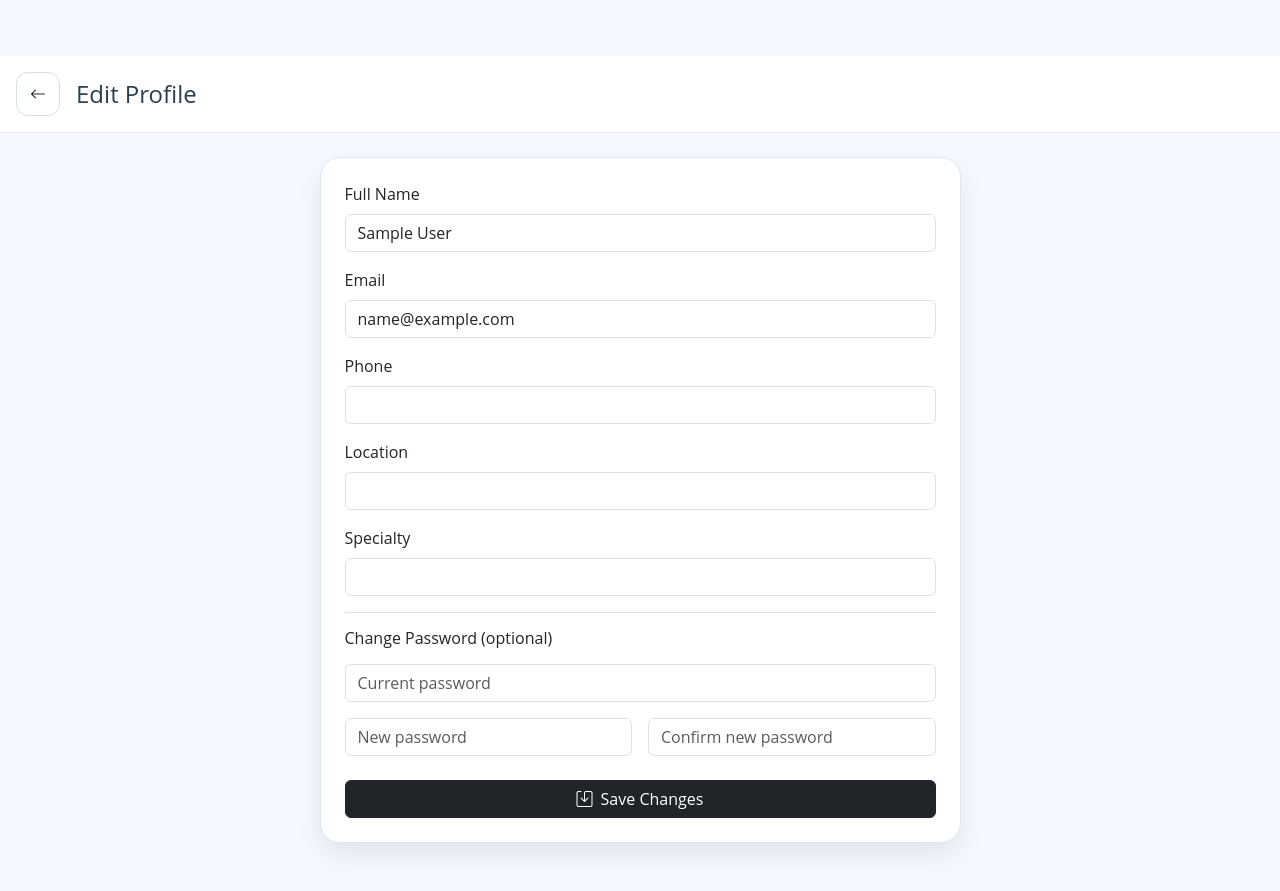
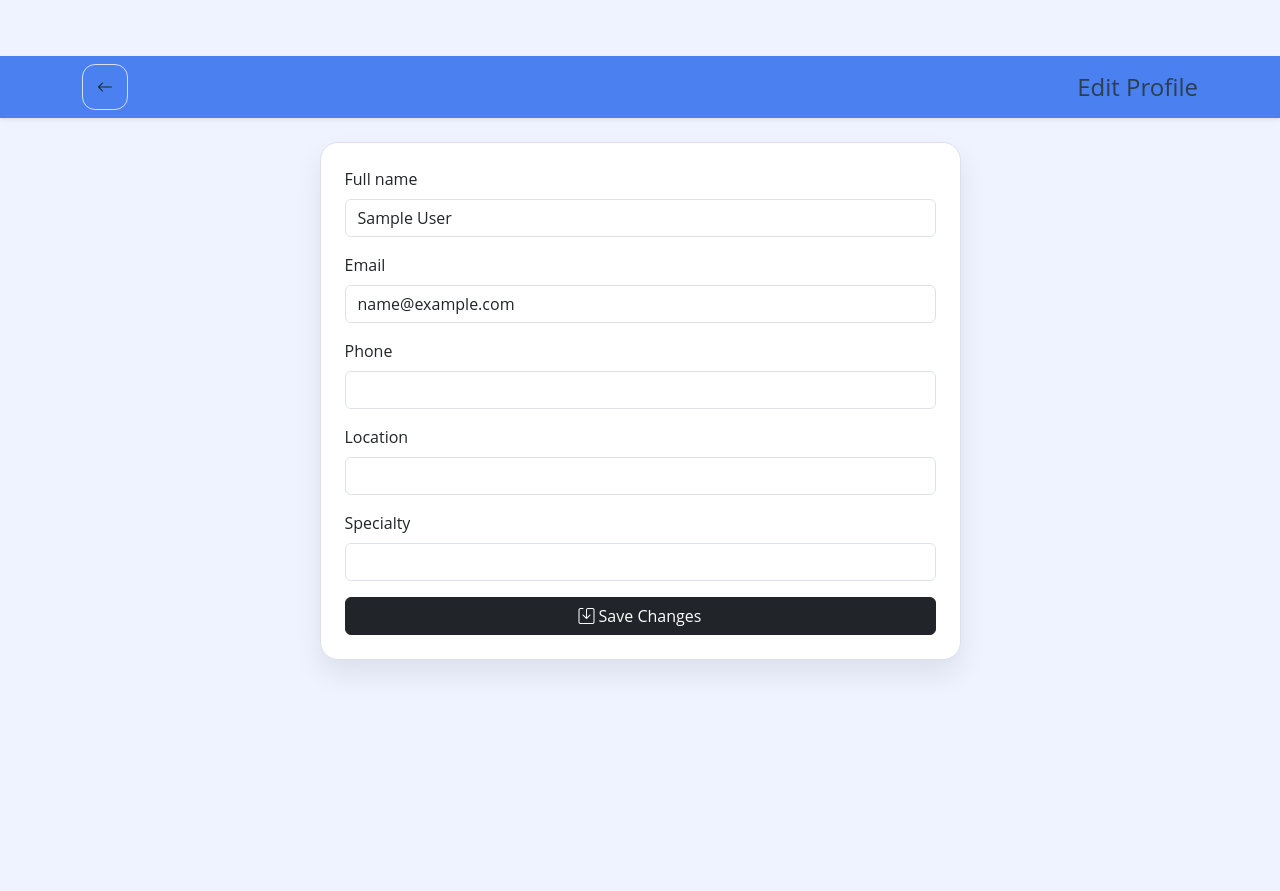
Before and after one commit to gulshanaradalia/Web-Based-Doctor-Appointment-and-Online-Consultation-Management-System, a PHP site: page /edit_profile.php in a window 1280 px wide. After the commit the page ends 669 px from the top, so only its background shows below. Run offline with PHP 8.4, Linux system fonts and the light colour scheme; the visitor is signed in with stand-in values (Sample User, id 1).

Commit message:
profile management

```diff
--- a/admin_dashboard.php
+++ b/admin_dashboard.php
@@ -48,6 +48,7 @@ $stmt->close();
         </button>
         <div class="collapse navbar-collapse" id="navbarNav">
             <ul class="navbar-nav ms-auto">
+                <li class="nav-item"><a class="nav-link" href="profile.php">Profile</a></li>
                 <li class="nav-item"><a class="nav-link" href="logout.php">Logout</a></li>
             </ul>
         </div>
--- a/doctor_dashboard.php
+++ b/doctor_dashboard.php
@@ -77,6 +77,7 @@ $stmt->close();
         </button>
         <div class="collapse navbar-collapse" id="navbarNav">
             <ul class="navbar-nav ms-auto">
+                <li class="nav-item"><a class="nav-link" href="profile.php">Profile</a></li>
                 <li class="nav-item"><a class="nav-link" href="logout.php">Logout</a></li>
             </ul>
         </div>
--- a/edit_profile.php
+++ b/edit_profile.php
@@ -31,9 +31,6 @@ if ($_SERVER['REQUEST_METHOD'] === 'POST') {
     $phone = clean($_POST['phone'] ?? '');
     $location = clean($_POST['location'] ?? '');
     $specialty = clean($_POST['specialty'] ?? '');
-    $old_password = $_POST['old_password'] ?? '';
-    $new_password = $_POST['new_password'] ?? '';
-    $confirm_password = $_POST['confirm_password'] ?? '';
 
     if ($name === '' || $email === '' || $phone === '') {
         $errors[] = 'Name, Email and Phone are required.';
@@ -43,50 +40,22 @@ if ($_SERVER['REQUEST_METHOD'] === 'POST') {
     }
 
     if (empty($errors)) {
-        $stmt = $conn->prepare('SELECT id FROM users WHERE (email = ? OR phone = ?) AND id != ? LIMIT 1');
-        $stmt->bind_param('ssi', $email, $phone, $user_id);
-        $stmt->execute();
-        $exists = $stmt->get_result()->fetch_assoc();
-        $stmt->close();
+        $exists_stmt = $conn->prepare('SELECT id FROM users WHERE (email = ? OR phone = ?) AND id != ? LIMIT 1');
+        $exists_stmt->bind_param('ssi', $email, $phone, $user_id);
+        $exists_stmt->execute();
+        $exists = $exists_stmt->get_result()->fetch_assoc();
+        $exists_stmt->close();
 
         if ($exists) {
-            $errors[] = 'Email or phone already used by another user.';
-        }
-    }
-
-    if ($old_password !== '' || $new_password !== '' || $confirm_password !== '') {
-        if ($old_password === '' || $new_password === '' || $confirm_password === '') {
-            $errors[] = 'Fill in all password fields to change password.';
-        } elseif ($new_password !== $confirm_password) {
-            $errors[] = 'New password and confirmation do not match.';
-        } elseif (strlen($new_password) < 6) {
-            $errors[] = 'New password should be at least 6 characters.';
-        } else {
-            $passStmt = $conn->prepare('SELECT password_hash FROM users WHERE id = ? LIMIT 1');
-            $passStmt->bind_param('i', $user_id);
-            $passStmt->execute();
-            $passData = $passStmt->get_result()->fetch_assoc();
-            $passStmt->close();
-
-            if (!$passData || !password_verify($old_password, $passData['password_hash'])) {
-                $errors[] = 'Current password is incorrect.';
-            }
+            $errors[] = 'Email or phone is already used by another user.';
         }
     }
 
     if (empty($errors)) {
-        $stmt = $conn->prepare('UPDATE users SET name = ?, email = ?, phone = ?, location = ?, specialty = ? WHERE id = ?');
-        $stmt->bind_param('sssssi', $name, $email, $phone, $location, $specialty, $user_id);
-        $stmt->execute();
-        $stmt->close();
-
-        if ($old_password !== '' && $new_password !== '' && $confirm_password !== '') {
-            $hash = password_hash($new_password, PASSWORD_BCRYPT);
-            $stmt = $conn->prepare('UPDATE users SET password_hash = ? WHERE id = ?');
-            $stmt->bind_param('si', $hash, $user_id);
-            $stmt->execute();
-            $stmt->close();
-        }
+        $update_stmt = $conn->prepare('UPDATE users SET name = ?, email = ?, phone = ?, location = ?, specialty = ? WHERE id = ?');
+        $update_stmt->bind_param('sssssi', $name, $email, $phone, $location, $specialty, $user_id);
+        $update_stmt->execute();
+        $update_stmt->close();
 
         $_SESSION['name'] = $name;
         $success = true;
@@ -98,6 +67,7 @@ if ($_SERVER['REQUEST_METHOD'] === 'POST') {
         $user['specialty'] = $specialty;
     }
 }
+
 ?>
 <!DOCTYPE html>
 <html lang="en">
@@ -109,44 +79,37 @@ if ($_SERVER['REQUEST_METHOD'] === 'POST') {
 <link href="https://cdn.jsdelivr.net/npm/bootstrap-icons@1.10.5/font/bootstrap-icons.css" rel="stylesheet">
 <link href="style.css" rel="stylesheet">
 <style>
-    body { background: #f5f8ff; }
-    .card-custom { border-radius: 20px; border: 1px solid #dfe6ef; box-shadow: 0 12px 26px rgba(0, 0, 0, 0.08); }
-    .back-btn { width: 44px; height: 44px; border-radius: 12px; border: 1px solid #d7dde9; display: inline-flex; align-items: center; justify-content: center; }
+  body { background: #eef3ff; }
+  .back-btn { width: 46px; height: 46px; border-radius: 13px; border: 1px solid #d7dde9; display: inline-flex; align-items: center; justify-content: center; }
+  .form-card { border-radius: 18px; border: 1px solid #dbe0eb; box-shadow: 0 14px 28px rgba(0,0,0,0.08); }
 </style>
 </head>
 <body>
-<header class="p-3" style="background: #fff; border-bottom:1px solid #e9edf4;">
-    <div class="d-flex align-items-center">
+<nav class="navbar navbar-light bg-white shadow-sm">
+  <div class="container">
     <a href="profile.php" class="back-btn text-dark"><i class="bi bi-arrow-left"></i></a>
-        <h4 class="ms-3 mb-0">Edit Profile</h4>
+    <h4 class="mb-0 ms-2">Edit Profile</h4>
   </div>
-</header>
+</nav>
 <main class="container mt-4 mb-5">
   <div class="row justify-content-center">
     <div class="col-lg-7">
-            <div class="card card-custom p-4">
+      <div class="card form-card p-4">
         <?php if ($success): ?>
           <div class="alert alert-success">Profile updated successfully.</div>
         <?php endif; ?>
         <?php if (!empty($errors)): ?>
-                    <div class="alert alert-danger"><ul class="mb-0"><?php foreach ($errors as $error): ?><li><?php echo clean($error); ?></li><?php endforeach; ?></ul></div>
+          <div class="alert alert-danger"><ul class="mb-0"><?php foreach ($errors as $err): ?><li><?php echo clean($err); ?></li><?php endforeach; ?></ul></div>
         <?php endif; ?>
 
         <form method="POST">
-                    <div class="mb-3"><label class="form-label">Full Name</label><input type="text" name="name" class="form-control" value="<?php echo clean($user['name']); ?>" required></div>
+          <div class="mb-3"><label class="form-label">Full name</label><input type="text" name="name" class="form-control" value="<?php echo clean($user['name']); ?>" required></div>
           <div class="mb-3"><label class="form-label">Email</label><input type="email" name="email" class="form-control" value="<?php echo clean($user['email']); ?>" required></div>
           <div class="mb-3"><label class="form-label">Phone</label><input type="tel" name="phone" class="form-control" value="<?php echo clean($user['phone']); ?>" required></div>
           <div class="mb-3"><label class="form-label">Location</label><input type="text" name="location" class="form-control" value="<?php echo clean($user['location']); ?>"></div>
-                    <div class="mb-3"><label class="form-label">Specialty</label><input type="text" name="specialty" class="form-control" value="<?php echo clean($user['specialty']); ?>" <?php echo $user['role'] === 'doctor' ? '' : 'readonly'; ?>></div>
+          <div class="mb-3"><label class="form-label">Specialty</label><input type="text" name="specialty" class="form-control" value="<?php echo clean($user['specialty']); ?>" <?php echo $user['role']==='doctor' ? '' : 'readonly'; ?>></div>
 
-                    <div class="pt-3 pb-2 border-top mt-3"><h6>Change Password (optional)</h6></div>
-                    <div class="mb-3"><input type="password" name="old_password" class="form-control" placeholder="Current password"></div>
-                    <div class="row g-3 mb-4">
-                        <div class="col-md-6"><input type="password" name="new_password" class="form-control" placeholder="New password"></div>
-                        <div class="col-md-6"><input type="password" name="confirm_password" class="form-control" placeholder="Confirm new password"></div>
-                    </div>
-
-                    <button class="btn btn-dark w-100" type="submit"><i class="bi bi-save me-2"></i>Save Changes</button>
+          <button type="submit" class="btn btn-dark w-100"><i class="bi bi-save me-1"></i>Save Changes</button>
         </form>
       </div>
     </div>
--- a/patient_dashboard.php
+++ b/patient_dashboard.php
@@ -64,6 +64,7 @@ $confirm_stmt->close();
         </button>
         <div class="collapse navbar-collapse" id="navbarNav">
             <ul class="navbar-nav ms-auto">
+                <li class="nav-item"><a class="nav-link" href="profile.php">Profile</a></li>
                 <li class="nav-item"><a class="nav-link" href="doctor_search.php">Search Doctors</a></li>
                 <li class="nav-item"><a class="nav-link" href="logout.php">Logout</a></li>
             </ul>
```
Also changed, not shown: change_password.php (added, +108 -0 lines), profile.php (+34 -33 lines). Lines whose indentation alone changed are shown as unchanged.
